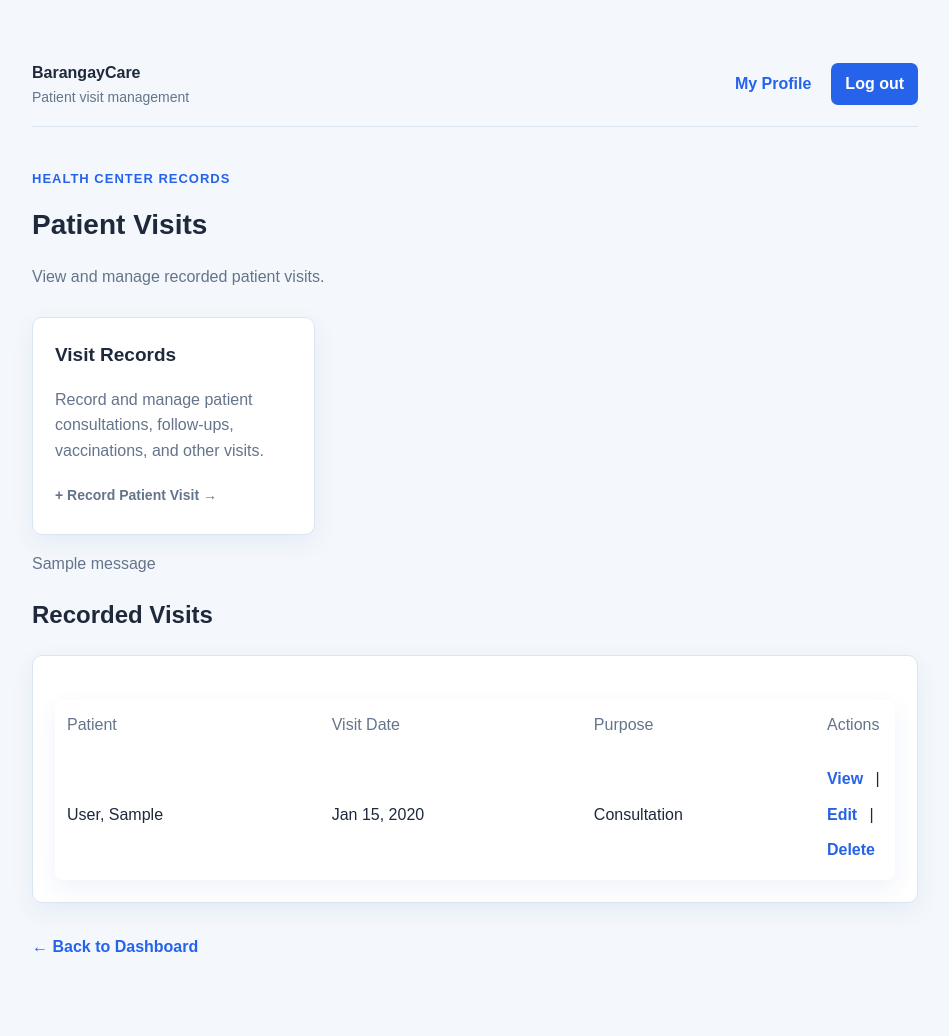
After one commit to satriozzz/-BarangayCare-Gustilo-GianCarlo-G02, a Django app: page /patients/visits/ in a window 1280 px wide. The commit adds this page. Shown: the whole page, without its empty margins (165-1114 px from the left). Run offline with Django 5.2, Linux system fonts and the light colour scheme; a user stored in the database is signed in; tables that the repository leaves empty hold one stand-in row (values such as "Sample post"); one stand-in notice (Sample message) is shown; parts of the project's set-up code (start-up, migrations or seed data) failed here and were passed over.

Commit message:
Add patient visit management

```diff
--- a/patients/models.py
+++ b/patients/models.py
@@ -33,3 +33,38 @@ class Patient(models.Model):
 
     def __str__(self):
         return f"{self.last_name}, {self.first_name}"
+
+class PatientVisit(models.Model):
+    PURPOSE_CHOICES = [
+        ('CONSULTATION', 'Consultation'),
+        ('FOLLOW_UP', 'Follow-up'),
+        ('VACCINATION', 'Vaccination'),
+        ('MEDICINE', 'Medicine Request'),
+        ('OTHER', 'Other'),
+    ]
+
+    patient = models.ForeignKey(
+        Patient,
+        on_delete=models.CASCADE,
+        related_name='visits'
+    )
+    visit_date = models.DateField()
+    purpose = models.CharField(
+        max_length=20,
+        choices=PURPOSE_CHOICES
+    )
+    notes = models.TextField(blank=True)
+
+    created_by = models.ForeignKey(
+        settings.AUTH_USER_MODEL,
+        on_delete=models.PROTECT,
+        related_name='recorded_visits'
+    )
+    created_at = models.DateTimeField(auto_now_add=True)
+    updated_at = models.DateTimeField(auto_now=True)
+
+    class Meta:
+        ordering = ['-visit_date', '-created_at']
+
+    def __str__(self):
+        return f"{self.patient} - {self.visit_date}"
--- a/patients/urls.py
+++ b/patients/urls.py
@@ -4,6 +4,11 @@ from . import views
 urlpatterns = [
     path('', views.patient_list, name='patient_list'),
     path('register/', views.patient_create, name='patient_create'),
+    path('visits/', views.visit_list, name='visit_list'),
+    path('visits/create/', views.visit_create, name='visit_create'),
+    path('visits/<int:pk>/', views.visit_detail, name='visit_detail'),
+    path('visits/<int:pk>/edit/', views.visit_update, name='visit_update'),
+    path('visits/<int:pk>/delete/', views.visit_delete, name='visit_delete'),
     path('<int:pk>/', views.patient_detail, name='patient_detail'),
     path('<int:pk>/edit/', views.patient_update, name='patient_update'),
     path('<int:pk>/delete/', views.patient_delete, name='patient_delete'),
--- a/patients/views.py
+++ b/patients/views.py
@@ -2,11 +2,11 @@
 from django.contrib import messages
 from django.contrib.auth.decorators import login_required
 from django.core.exceptions import PermissionDenied
+from django.db import models
 from django.shortcuts import render, redirect, get_object_or_404
-from django.db import models
 
-from .models import Patient
-from .forms import PatientForm
+from .models import Patient, PatientVisit
+from .forms import PatientForm, PatientVisitForm
 
 
 def get_accessible_patients(user):
@@ -18,6 +18,20 @@ def get_accessible_patients(user):
 
     raise PermissionDenied
 
+
+def get_accessible_visits(user):
+    if user.role == 'ADMIN':
+        return PatientVisit.objects.all()
+
+    if user.role == 'HEALTH_WORKER':
+        return PatientVisit.objects.filter(created_by=user)
+
+    raise PermissionDenied
+
+
+# =========================
+# PATIENT MANAGEMENT
+# =========================
 
 @login_required
 def patient_list(request):
@@ -34,7 +48,7 @@ def patient_list(request):
 
     return render(request, 'patients/patient_list.html', {
         'patients': patients,
-        'search_query': search_query,
+        'search_query': search_query
     })
 
 
@@ -111,3 +125,98 @@ def patient_delete(request, pk):
     return render(request, 'patients/patient_confirm_delete.html', {
         'patient': patient
     })
+
+
+# =========================
+# PATIENT VISIT MANAGEMENT
+# =========================
+
+@login_required
+def visit_list(request):
+    visits = get_accessible_visits(request.user)
+
+    return render(request, 'patients/visit_list.html', {
+        'visits': visits
+    })
+
+
+@login_required
+def visit_create(request):
+    get_accessible_visits(request.user)
+
+    if request.method == 'POST':
+        form = PatientVisitForm(request.POST, user=request.user)
+
+        if form.is_valid():
+            visit = form.save(commit=False)
+            visit.created_by = request.user
+            visit.save()
+
+            messages.success(request, 'Patient visit recorded successfully.')
+            return redirect('visit_list')
+    else:
+        form = PatientVisitForm(user=request.user)
+
+    return render(request, 'patients/visit_form.html', {
+        'form': form,
+        'title': 'Record Patient Visit'
+    })
+
+
+@login_required
+def visit_detail(request, pk):
+    visit = get_object_or_404(
+        get_accessible_visits(request.user),
+        pk=pk
+    )
+
+    return render(request, 'patients/visit_detail.html', {
+        'visit': visit
+    })
+
+
+@login_required
+def visit_update(request, pk):
+    visit = get_object_or_404(
+        get_accessible_visits(request.user),
+        pk=pk
+    )
+
+    if request.method == 'POST':
+        form = PatientVisitForm(
+            request.POST,
+            instance=visit,
+            user=request.user
+        )
+
+        if form.is_valid():
+            form.save()
+            messages.success(request, 'Patient visit updated successfully.')
+            return redirect('visit_detail', pk=visit.pk)
+    else:
+        form = PatientVisitForm(
+            instance=visit,
+            user=request.user
+        )
+
+    return render(request, 'patients/visit_form.html', {
+        'form': form,
+        'title': 'Edit Patient Visit'
+    })
+
+
+@login_required
+def visit_delete(request, pk):
+    visit = get_object_or_404(
+        get_accessible_visits(request.user),
+        pk=pk
+    )
+
+    if request.method == 'POST':
+        visit.delete()
+        messages.success(request, 'Patient visit deleted successfully.')
+        return redirect('visit_list')
+
+    return render(request, 'patients/visit_confirm_delete.html', {
+        'visit': visit
+    })
--- /dev/null
+++ b/templates/patients/visit_list.html
@@ -0,0 +1,99 @@
+
+{% load static %}
+<!DOCTYPE html>
+<html lang="en">
+<head>
+    <meta charset="UTF-8">
+    <meta name="viewport" content="width=device-width, initial-scale=1.0">
+    <title>Patient Visits | BarangayCare</title>
+    <link rel="stylesheet" href="{% static 'css/style.css' %}">
+</head>
+<body>
+
+    <header class="topbar">
+        <div>
+            <strong>BarangayCare</strong>
+            <span>Patient visit management</span>
+        </div>
+
+        <nav>
+            <a href="{% url 'profile' %}">My Profile</a>
+            <form method="post" action="{% url 'logout' %}">
+                {% csrf_token %}
+                <button type="submit">Log out</button>
+            </form>
+        </nav>
+    </header>
+
+    <main>
+        <p class="eyebrow">HEALTH CENTER RECORDS</p>
+        <h1>Patient Visits</h1>
+        <p>View and manage recorded patient visits.</p>
+
+        <section class="cards">
+            <article class="card">
+                <h2>Visit Records</h2>
+                <p>Record and manage patient consultations, follow-ups, vaccinations, and other visits.</p>
+                <a href="{% url 'visit_create' %}" class="status">
+                    + Record Patient Visit →
+                </a>
+            </article>
+        </section>
+
+        {% if messages %}
+            {% for message in messages %}
+                <p>{{ message }}</p>
+            {% endfor %}
+        {% endif %}
+
+        <h2>Recorded Visits</h2>
+
+        {% if visits %}
+            <div class="card">
+                <table>
+                    <thead>
+                        <tr>
+                            <th>Patient</th>
+                            <th>Visit Date</th>
+                            <th>Purpose</th>
+                            <th>Actions</th>
+                        </tr>
+                    </thead>
+
+                    <tbody>
+                        {% for visit in visits %}
+                            <tr>
+                                <td>{{ visit.patient }}</td>
+                                <td>{{ visit.visit_date|date:"M d, Y" }}</td>
+                                <td>{{ visit.get_purpose_display }}</td>
+                                <td>
+                                    <a href="{% url 'visit_detail' visit.pk %}">View</a>
+                                    |
+                                    <a href="{% url 'visit_update' visit.pk %}">Edit</a>
+                                    |
+                                    <a href="{% url 'visit_delete' visit.pk %}">Delete</a>
+                                </td>
+                            </tr>
+                        {% endfor %}
+                    </tbody>
+                </table>
+            </div>
+        {% else %}
+            <article class="card">
+                <h2>No visits yet</h2>
+                <p>No patient visits have been recorded yet.</p>
+            </article>
+        {% endif %}
+
+        <br>
+
+        {% if user.role == 'ADMIN' %}
+            <a href="{% url 'admin_dashboard' %}">← Back to Dashboard</a>
+        {% else %}
+            <a href="{% url 'health_worker_dashboard' %}">← Back to Dashboard</a>
+        {% endif %}
+
+    </main>
+
+</body>
+</html>
```
Also changed, not shown: patients/forms.py (+32 -0 lines), templates/dashboard/owner.html (+11 -2 lines), templates/dashboard/staff.html (+8 -3 lines), templates/patients/visit_confirm_delete.html (added, +28 -0 lines), templates/patients/visit_detail.html (added, +31 -0 lines), templates/patients/visit_form.html (added, +38 -0 lines), patients/migrations/0002_patientvisit.py (added).
